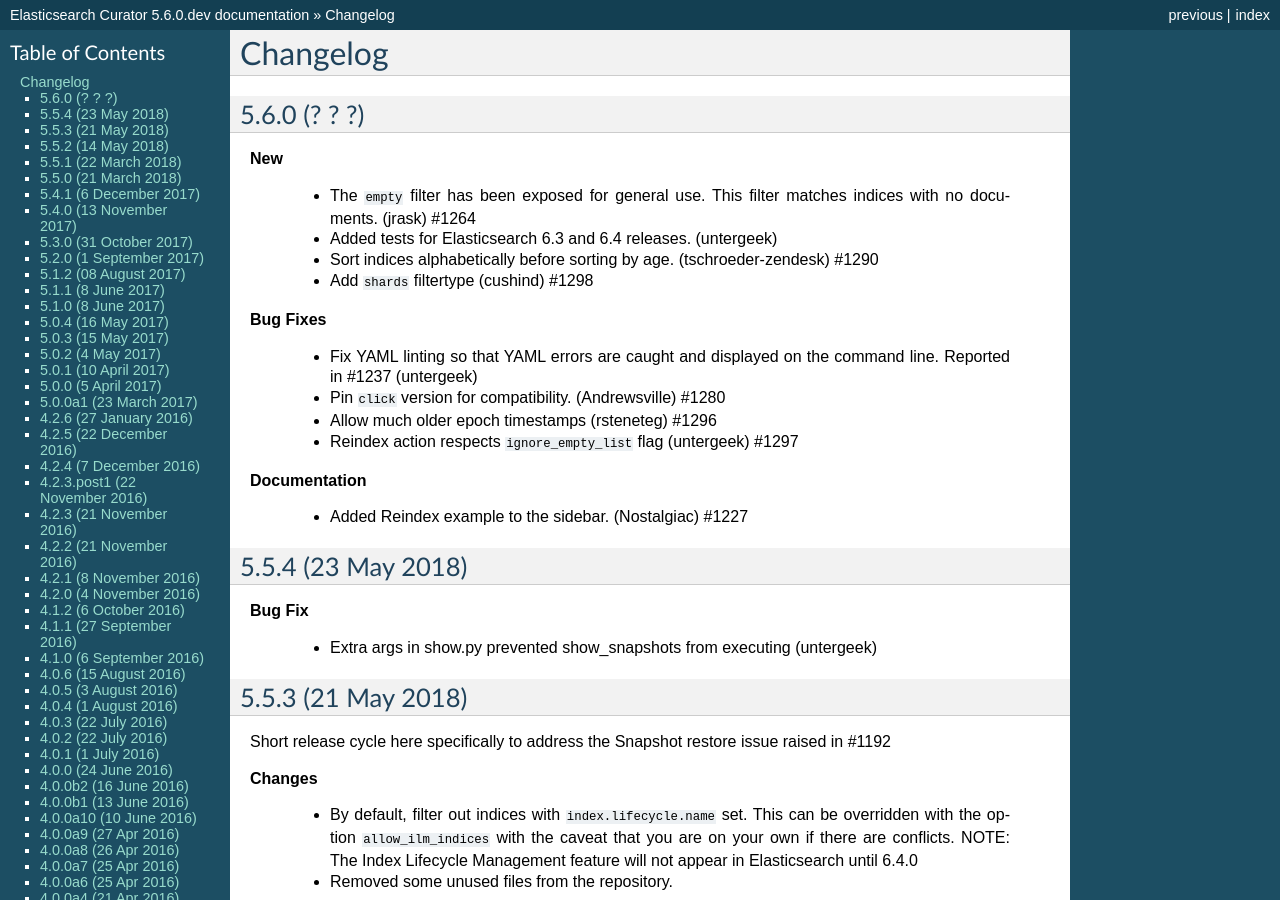
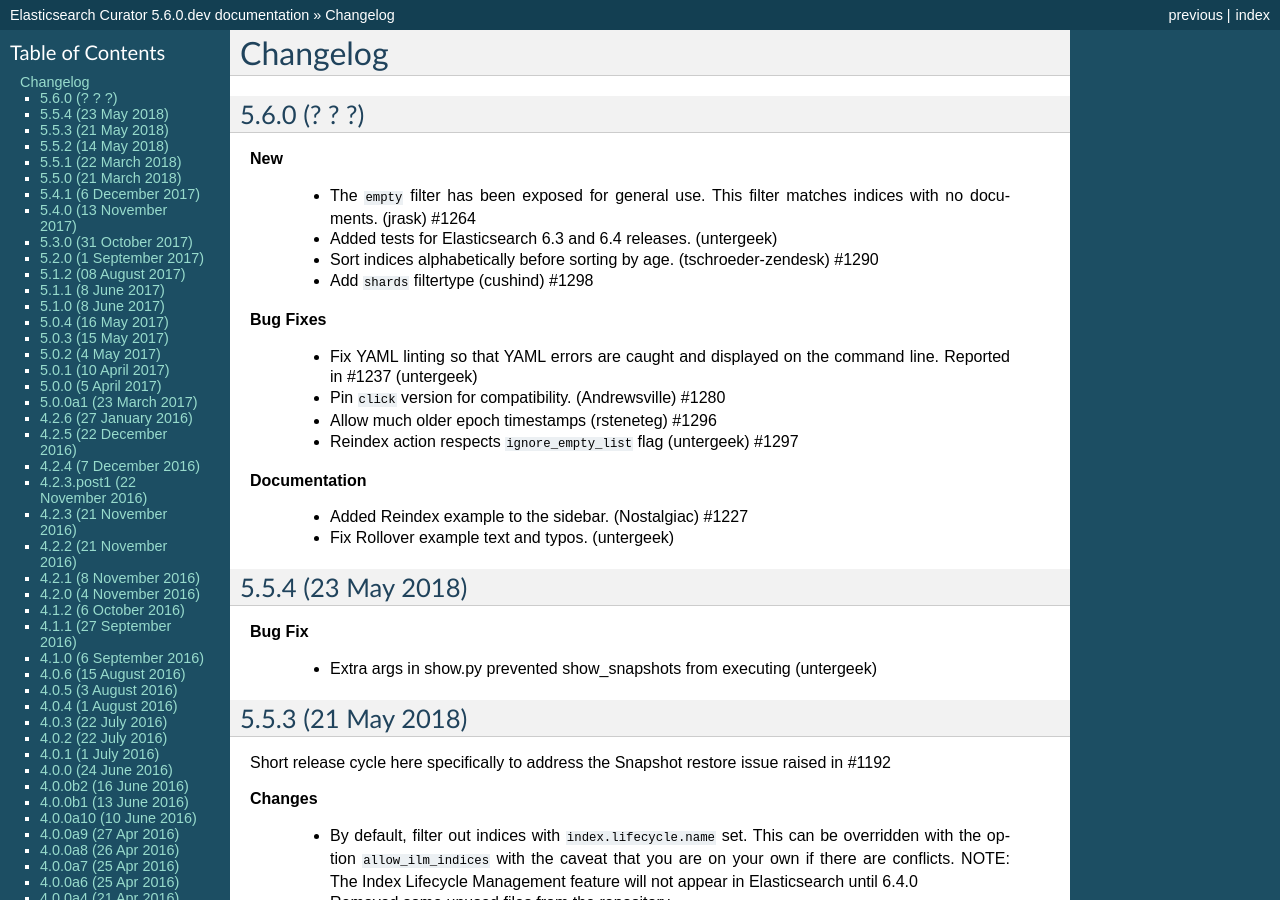
Before and after one commit to elastic/curator, a Sphinx documentation site: the page built from docs/Changelog.rst, in a window 1280 px wide and 900 px high. Built offline with Sphinx 7.4.7, drawn with Linux system fonts in a browser that asks for light colours.

Commit message:
Fix rollover example text
Wording fixes and a typo. Remove superfluous disable_action line.

```diff
--- a/docs/Changelog.rst
+++ b/docs/Changelog.rst
@@ -26,6 +26,7 @@
 **Documentation**
 
   * Added Reindex example to the sidebar. (Nostalgiac) #1227
+  * Fix Rollover example text and typos. (untergeek)
 
 5.5.4 (23 May 2018)
 -------------------
```
Also changed, not shown: 1 other file.
